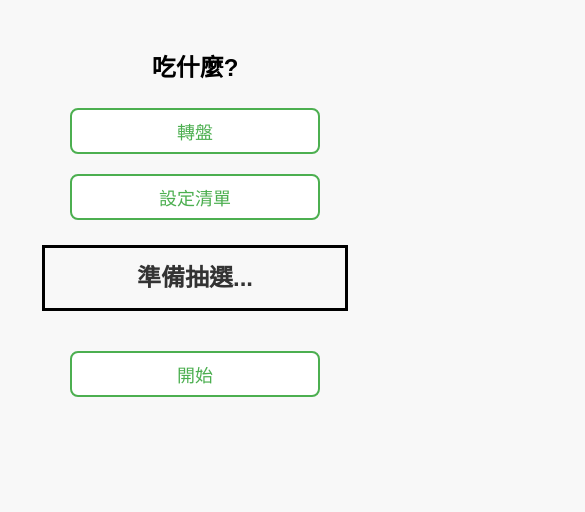
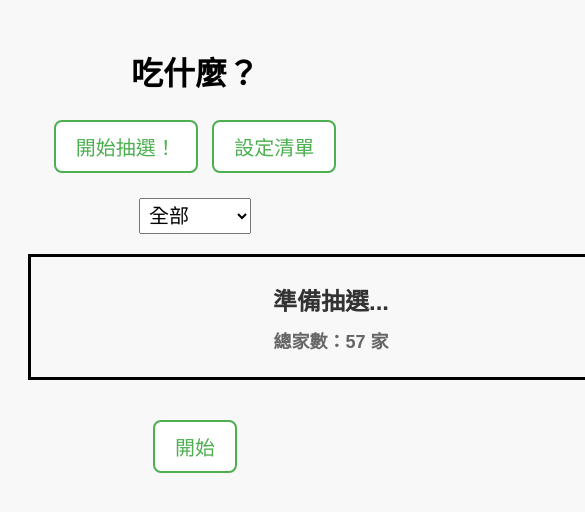
Before and after one commit to bruce0435/whatFood, a plain HTML site: page index.html in a window 390 px wide. Shown: the top 512 px of the page, 585 px wide, since content can reach past the window. Drawn offline with Linux system fonts and the light colour scheme.

Commit message:
Update index.html
ver 1.0.0

```diff
--- a/index.html
+++ b/index.html
@@ -2,151 +2,84 @@
 <html lang="zh-Hant">
 <head>
 <meta charset="UTF-8">
-<title>吃什麼?</title>
-<meta name="viewport" content="width=device-width, initial-scale=1.0">
+<title>吃什麼？</title>
 <style>
-    body {
-        font-family: 'Microsoft JhengHei', sans-serif;
-        background: #f8f8f8;
-        text-align: center;
-        padding: 20px;
-    }
-    h1 {
-        margin-top: 20px;
-        font-size: 32px;
-    }
-    .tab {
-        margin-top: 20px;
-    }
-    .tab button {
-        padding: 10px 20px;
-        font-size: 20px;
-        margin: 5px;
-        border: 2px solid #4CAF50;
-        background-color: white;
-        color: #4CAF50;
-        cursor: pointer;
-        border-radius: 8px;
-    }
-    .tab button:hover {
-        background-color: #4CAF50;
-        color: white;
-    }
-    #wheel, #settingsPage {
-        margin-top: 20px;
-    }
-    #wheel {
-        width: 600px;
-        height: 80px;
-        margin: 20px auto;
-        border: 3px solid black;
-        overflow: hidden;
-        position: relative;
-        font-size: 36px;
-        font-weight: bold;
-        color: #333;
-        display: flex;
-        align-items: center;
-        justify-content: center;
-    }
-    .item {
-        height: 100%;
-        line-height: 80px;
-    }
-    #startBtn, #saveBtn {
-        margin: 20px 10px;
-        padding: 10px 20px;
-        font-size: 20px;
-        border: 2px solid #4CAF50;
-        background-color: white;
-        color: #4CAF50;
-        cursor: pointer;
-        border-radius: 8px;
-    }
-    #startBtn:hover, #saveBtn:hover {
-        background-color: #4CAF50;
-        color: white;
-    }
-    #result {
-        margin-top: 30px;
-        font-size: 40px;
-        font-weight: bold;
-        color: #E91E63;
-        display: none;
-        transition: transform 0.3s ease;
-    }
-    #foodList {
-        width: 300px;
-        height: 200px;
-        font-size: 18px;
-    }
-
-    /* 手機版微優化 */
-    @media (max-width: 600px) {
-        h1 {
-            font-size: 24px;
-        }
-        .tab {
-            display: flex;
-            flex-direction: column;
-            align-items: center;
-            gap: 10px;
-        }
-        .tab button, #startBtn, #saveBtn {
-            font-size: 18px;
-            padding: 8px 16px;
-            width: 80%;
-            max-width: 250px;
-        }
-        #wheel {
-            width: 90%;
-            height: 60px;
-            font-size: 24px;
-        }
-        #result {
-            font-size: 28px;
-        }
-        #foodList {
-            width: 90%;
-            max-width: 400px;
-            height: 150px;
-            font-size: 16px;
-        }
-    }
+    body { font-family: 'Microsoft JhengHei', sans-serif; background: #f8f8f8; text-align: center; padding: 20px; }
+    h1 { margin-top: 20px; font-size: 32px; }
+    .tab { margin-top: 20px; }
+    .tab button { padding: 10px 20px; font-size: 20px; margin: 5px; border: 2px solid #4CAF50; background-color: white; color: #4CAF50; cursor: pointer; border-radius: 8px; }
+    .tab button:hover { background-color: #4CAF50; color: white; }
+    #categorySelect, #settingCategorySelect { margin-top: 20px; font-size: 20px; padding: 5px; }
+    #wheel, #settingsPage { margin-top: 20px; }
+    #wheel { width: 600px; height: 120px; margin: 20px auto; border: 3px solid black; overflow: hidden; position: relative; font-size: 24px; font-weight: bold; color: #333; display: flex; flex-direction: column; align-items: center; justify-content: center; }
+    .item { height: 40px; line-height: 40px; }
+    #startBtn, #saveBtn { margin: 20px 10px; padding: 10px 20px; font-size: 20px; border: 2px solid #4CAF50; background-color: white; color: #4CAF50; cursor: pointer; border-radius: 8px; }
+    #startBtn:hover, #saveBtn:hover { background-color: #4CAF50; color: white; }
+    #result { margin-top: 10px; font-size: 28px; font-weight: bold; color: #E91E63; display: none; transition: transform 0.3s ease; }
+    #totalCount, #settingTotalCount { margin-top: 5px; font-size: 18px; color: #666; }
+    #foodList { width: 300px; height: 200px; font-size: 18px; }
 </style>
 </head>
 <body>
 
-<h1>吃什麼?</h1>
+<h1>吃什麼？</h1>
 <div class="tab">
-    <button onclick="showPage('wheelPage')">轉盤</button>
-    <button onclick="showPage('settingsPage')">設定清單</button>
+    <button id="wheelTab">開始抽選！</button>
+    <button id="settingTab">設定清單</button>
 </div>
 
 <div id="wheelPage">
+    <select id="categorySelect">
+        <option value="all">全部</option>
+        <option value="main">正餐</option>
+        <option value="snack">小吃</option>
+        <option value="dessert">飲料甜點</option>
+    </select>
     <div id="wheel">
         <div id="itemContainer"></div>
+        <div id="totalCount"></div>
     </div>
     <button id="startBtn">開始</button>
     <div id="result"></div>
 </div>
 
-<div id="settingsPage" style="display: none;">
+<div id="settingsPage" style="display:none;">
+    <select id="settingCategorySelect">
+        <option value="main">正餐</option>
+        <option value="snack">小吃</option>
+        <option value="dessert">飲料甜點</option>
+    </select>
+    <div id="settingTotalCount"></div>
     <textarea id="foodList"></textarea><br>
     <button id="saveBtn">儲存清單</button>
 </div>
 
 <script>
-    let foods = [];
-
-    const itemContainer = document.getElementById('itemContainer');
-    const result = document.getElementById('result');
-    const foodList = document.getElementById('foodList');
-
+document.addEventListener('DOMContentLoaded', function() {
 function showPage(page) {
     document.getElementById('wheelPage').style.display = page === 'wheelPage' ? 'block' : 'none';
     document.getElementById('settingsPage').style.display = page === 'settingsPage' ? 'block' : 'none';
+    if (page === 'wheelPage') {
+        createItems();
+        result.style.display = 'none';
     }
+}
+
+const foods = {
+    main: ['熊家湯包', '巫茶泰', '巫泰式燒烤', '味泉米糕店', '小川家', '海將軍12元壽司', '御姐越南法式手工麵包', '享麻酸辣粉', '川涼涼滷KAWARYORYO', '夯霸燒肉飯', '麵先森滑蛋蝦仁飯', '夜夜見來蛋包飯', '沙茶魷魚焿', '忠孝路小籠包', '牧禾堂', '大胖排骨飯.蚵仔煎', '1973古早味陽春麵', '忠孝夜市廣式滷味', '狀元紅廣東粥、鍋燒麵', '胖嫂大餛飩', '好萊自助餐', '幸花鷄白湯拉麵', '源池上飯包', '鷄伯嘉義火雞肉飯', '朝正泰南洋料理', '唯吾知足自在素食'],
+    snack: ['徐大姐炸香香', '怪獸披薩', '卡霸咬一口 Tasty Bitez', '肉一手 肉夾饃', '老牌潤餅大王', 'Q禾豐邑地瓜球', '可以可以地瓜球', '蛋四分雞蛋仔交易所', '掌門人雞蛋糕', '菱角俠菱角酥', '阿緣鹽酥雞', '興達港香炸螃蟹', '望高樓 串串燒 雞蛋仔', '植人炸雞忠孝總店', '益廚現烤酥皮濃湯'],
+    dessert: ['茗陽甘蔗牛奶大王', '炎伯紅茶', '蔡家豆花', '永德堂', '巫茶泰', '50嵐', '清心', '參杯', '大苑子', '台灣第一味', '南海茶道', '古玥茶', '花茶大師', '新井茶', '大茗', '龜記茗品']
+};
+
+let currentFoods = [];
+let lastFood = '';
+const itemContainer = document.getElementById('itemContainer');
+const result = document.getElementById('result');
+const totalCount = document.getElementById('totalCount');
+const settingTotalCount = document.getElementById('settingTotalCount');
+const categorySelect = document.getElementById('categorySelect');
+const settingCategorySelect = document.getElementById('settingCategorySelect');
+const foodList = document.getElementById('foodList');
 
 function createItems() {
     itemContainer.innerHTML = '';
@@ -157,24 +90,27 @@
 }
 
 function loadFoods() {
-        const storedFoods = localStorage.getItem('foods');
-        if (storedFoods) {
-            foods = JSON.parse(storedFoods);
+    const category = categorySelect.value;
+    if (category === 'all') {
+        currentFoods = [...foods.main, ...foods.snack, ...foods.dessert];
     } else {
-            foods = [
-                '姊妹牛羊肉', '黃記辣脆腸', '小川家', '夜夜見來蛋包飯', 'Q禾豐邑',
-                '徐大姊炸香香', '阿緣鹽酥雞香雞排', '味泉米糕', '忠孝夜市明哥滷味',
-                '南台中肉員', '沙茶魷魚羹', '大碗公剉冰-忠孝店', '黃金蛋包飯（炒麵、燴飯）',
-                '正老牌臭豆腐麵線糊', '桂香麻醬麵', '老夫子牛排', '嗑肉石鍋 （忠孝店）'
-            ];
+        currentFoods = foods[category];
     }
-        foodList.value = foods.join('\n');
+    totalCount.textContent = `總家數：${currentFoods.length} 家`;
+    createItems();
+    result.style.display = 'none';
+}
+
+function loadSettingFoods() {
+    const category = settingCategorySelect.value;
+    foodList.value = foods[category].join('\n');
+    settingTotalCount.textContent = `總家數：${foods[category].length} 家`;
 }
 
 function startSpin() {
     loadFoods();
-        if (foods.length === 0) {
-            alert('請先設定店家名稱！');
+    if (currentFoods.length === 0) {
+        alert('此分類沒有資料，請重新選擇！');
         return;
     }
     result.style.display = 'none';
@@ -182,16 +118,19 @@
     let interval = 50;
     const totalDuration = 4000;
     const maxInterval = 300;
-
     const timer = setInterval(() => {
-            const randomIndex = Math.floor(Math.random() * foods.length);
-            itemContainer.innerHTML = `<div class="item">${foods[randomIndex]}</div>`;
+        let randomIndex = Math.floor(Math.random() * currentFoods.length);
+        let selectedFood = currentFoods[randomIndex];
+        if (elapsed >= totalDuration && selectedFood === lastFood) {
+            randomIndex = (randomIndex + 1) % currentFoods.length;
+            selectedFood = currentFoods[randomIndex];
+        }
+        itemContainer.innerHTML = `<div class="item">${selectedFood}</div>`;
         elapsed += interval;
-
         if (elapsed >= totalDuration) {
             clearInterval(timer);
-                const finalFood = foods[randomIndex];
-                result.textContent = `今天吃：${finalFood}`;
+            lastFood = selectedFood;
+            result.textContent = `今天吃：${selectedFood}`;
             result.style.display = 'block';
             result.style.transform = 'scale(1.5)';
             setTimeout(() => {
@@ -205,17 +144,23 @@
 }
 
 function saveFoods() {
+    const category = settingCategorySelect.value;
     const lines = foodList.value.split('\n').map(line => line.trim()).filter(line => line);
-        foods = lines;
-        localStorage.setItem('foods', JSON.stringify(foods));
+    foods[category] = lines;
     alert('已儲存清單！');
+    settingTotalCount.textContent = `總家數：${foods[category].length} 家`;
 }
 
+document.getElementById('wheelTab').addEventListener('click', () => showPage('wheelPage'));
+document.getElementById('settingTab').addEventListener('click', () => showPage('settingsPage'));
 document.getElementById('startBtn').addEventListener('click', startSpin);
 document.getElementById('saveBtn').addEventListener('click', saveFoods);
-
+categorySelect.addEventListener('change', loadFoods);
+settingCategorySelect.addEventListener('change', loadSettingFoods);
 createItems();
 loadFoods();
+loadSettingFoods();
+});
 </script>
 
 </body>
```
Lines whose indentation alone changed are shown as unchanged.
